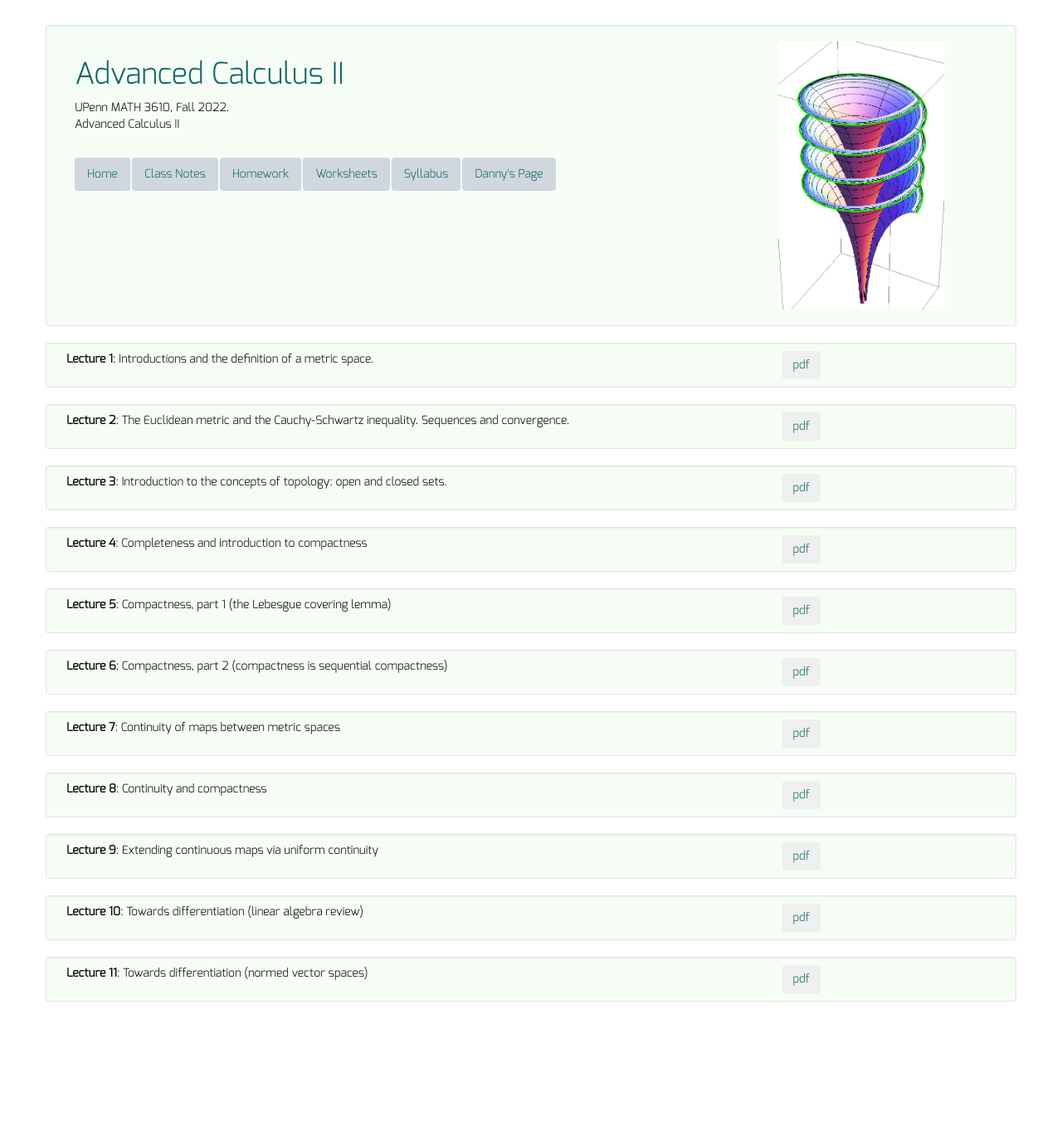
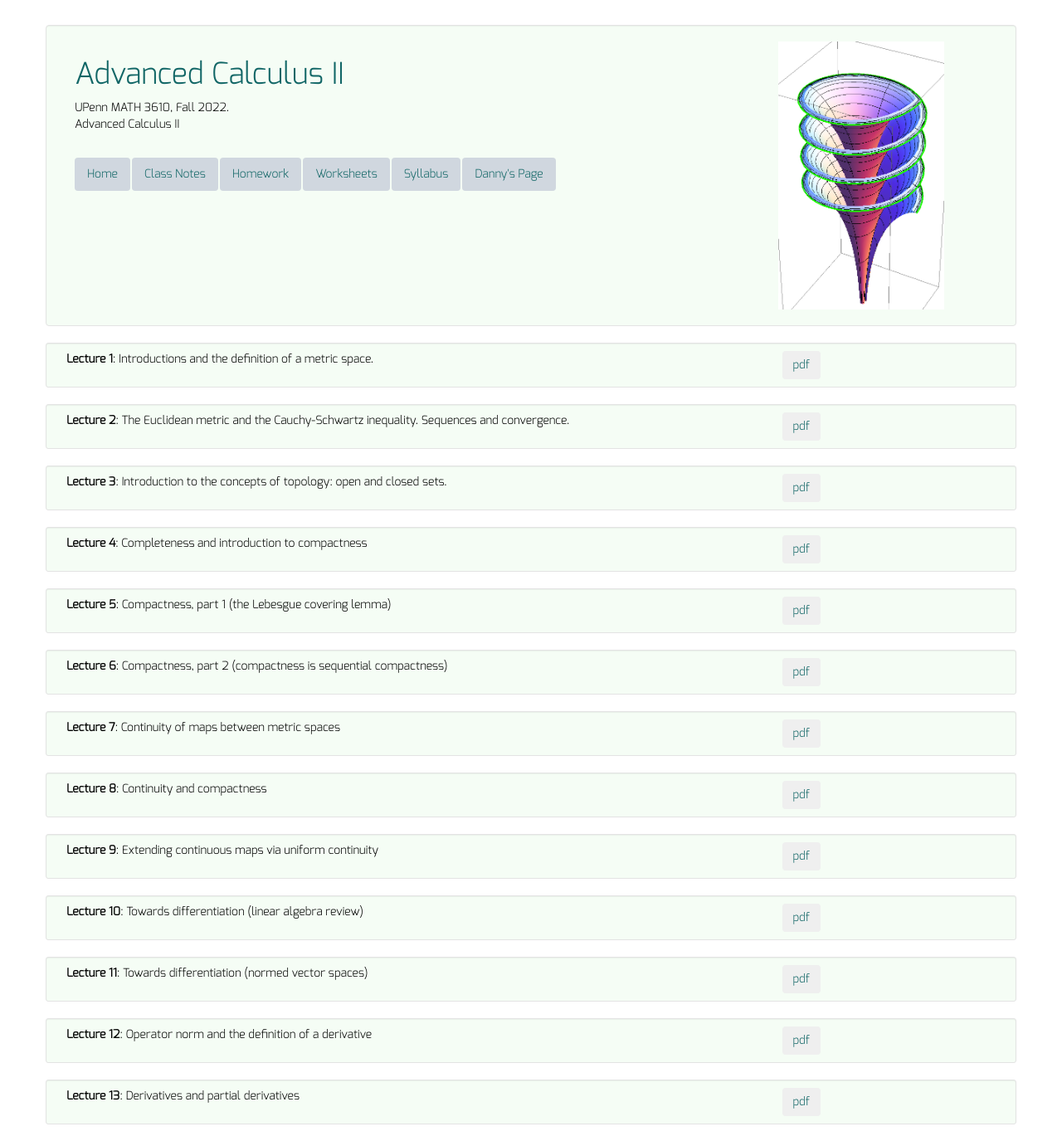
Before and after one commit to dkrashen/advancedcalc2, a Jekyll site: the page built from lectures/index.html, in a window 1280 px wide. Shown: the whole page at 83% size. Built offline with Jekyll 4.4.1, drawn with Linux system fonts in a browser that asks for light colours; before the commit the page ends 1227 px from its top, so only the background shows below that.

Commit message:
add lectures 12, 13

```diff
--- a/_data/lectures.yml
+++ b/_data/lectures.yml
@@ -31,3 +31,9 @@
 - title: "Lecture 11"
   description: "Towards differentiation (normed vector spaces)"
   filename: "lecture11.pdf"
+- title: "Lecture 12"
+  description: "Operator norm and the definition of a derivative"
+  filename: "lecture12.pdf"
+- title: "Lecture 13"
+  description: "Derivatives and partial derivatives"
+  filename: "lecture13.pdf"
```
Also changed, not shown: 2 other files.
